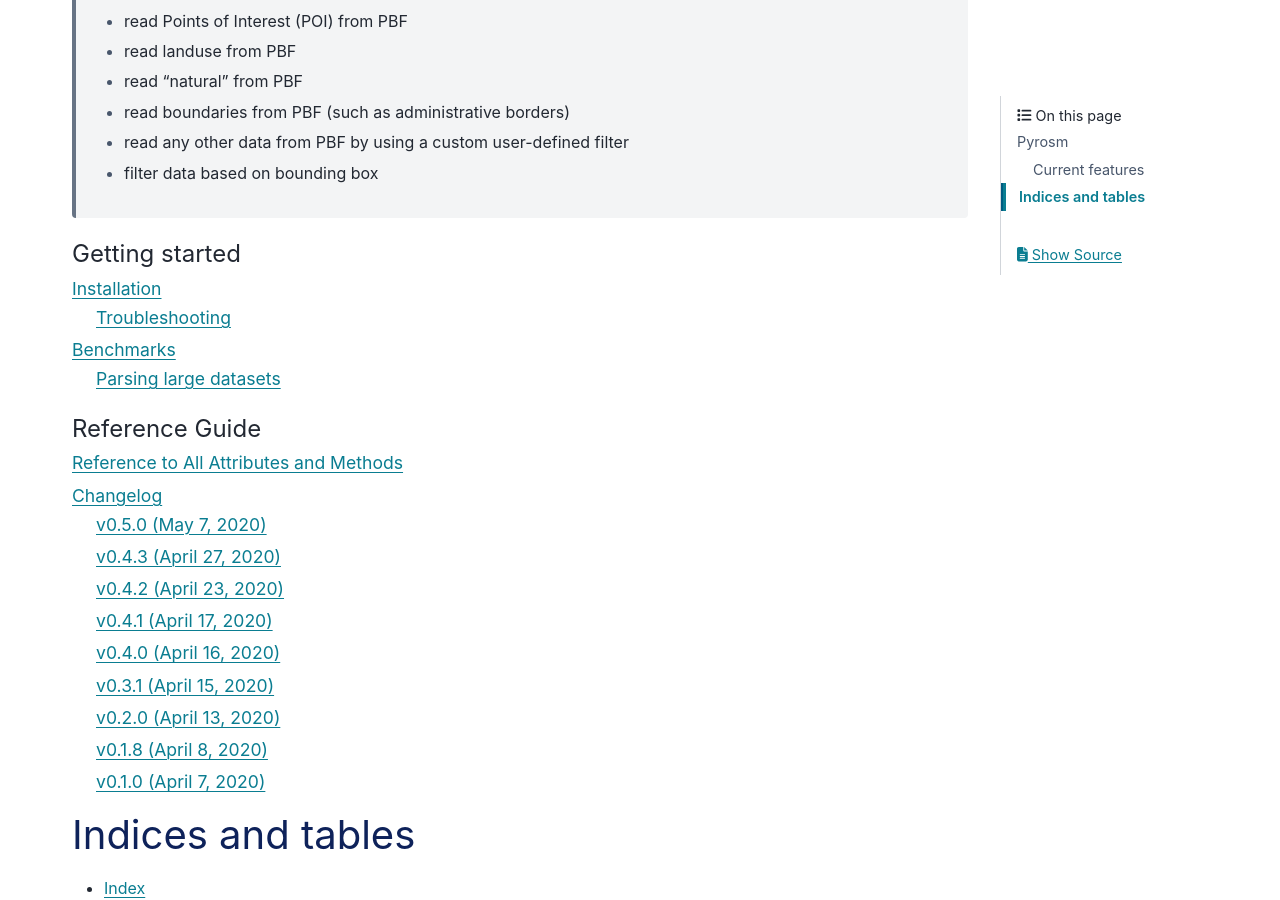
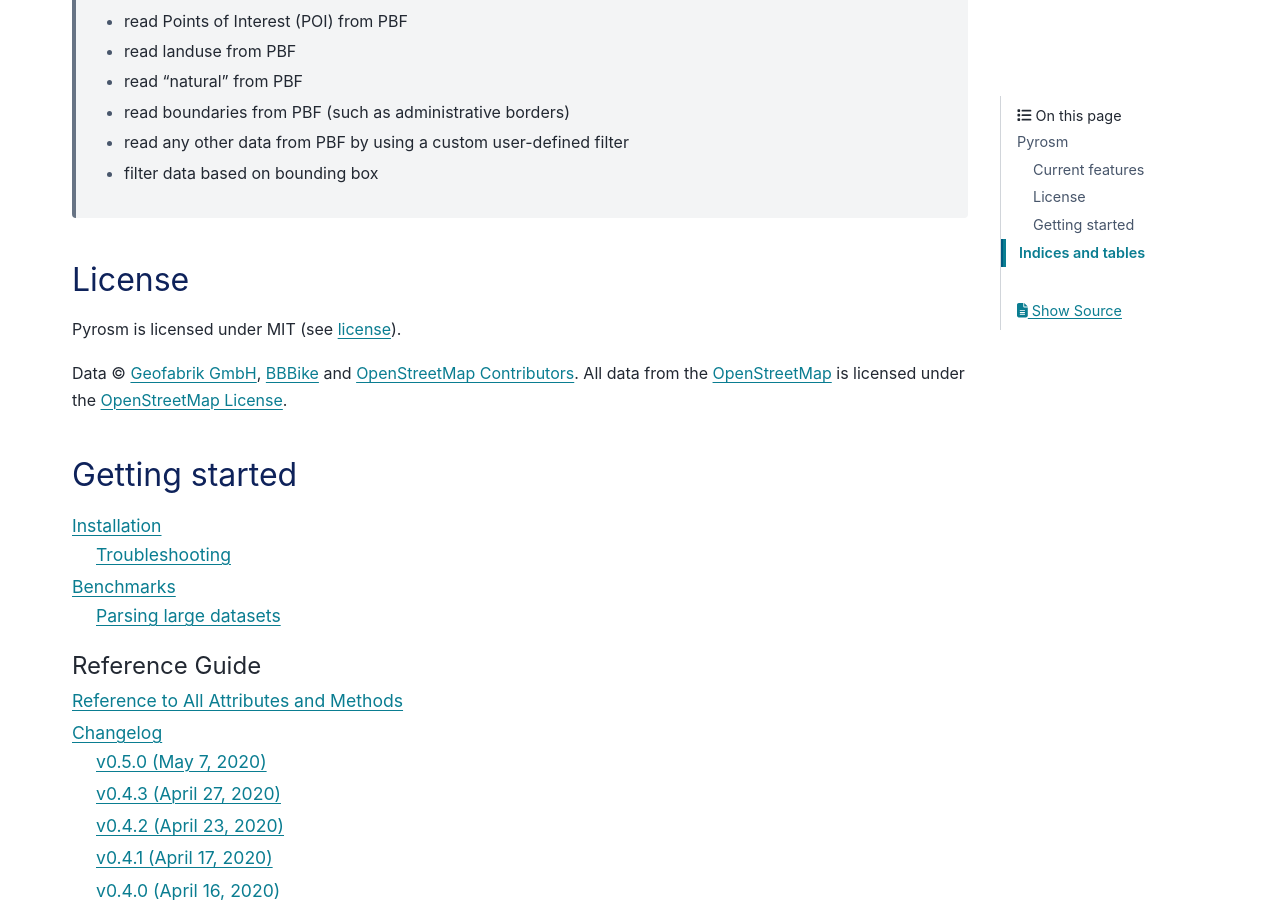
Before and after one commit to pyrosm/pyrosm, a Sphinx documentation site: the page built from docs/index.rst, in a window 1280 px wide and 900 px high, scrolled down 1044 px. Built offline with Sphinx 7.4.7 and the PyData theme 0.15.4, drawn with Linux system fonts in a browser that asks for light colours; pages that are not in the unit, such as notebooks, are missing from menus.

Commit message:
Add license/copyright information

```diff
--- a/docs/index.rst
+++ b/docs/index.rst
@@ -34,9 +34,21 @@
  - read any other data from PBF by using a custom user-defined filter
  - filter data based on bounding box
 
+
+License
+-------
+
+Pyrosm is licensed under MIT (see `license <https://github.com/HTenkanen/pyrosm/blob/master/LICENSE>`__).
+
+Data © `Geofabrik GmbH <http://www.geofabrik.de/>`__, `BBBike <https://download.bbbike.org>`__ and `OpenStreetMap Contributors <http://www.openstreetmap.org>`__.
+All data from the `OpenStreetMap <https://www.openstreetmap.org>`__ is licensed under the `OpenStreetMap License <https://www.openstreetmap.org/copyright>`__.
+
+Getting started
+---------------
+
+
 .. toctree::
    :maxdepth: 2
-   :caption: Getting started
 
    installation.ipynb
    basics.ipynb
```
